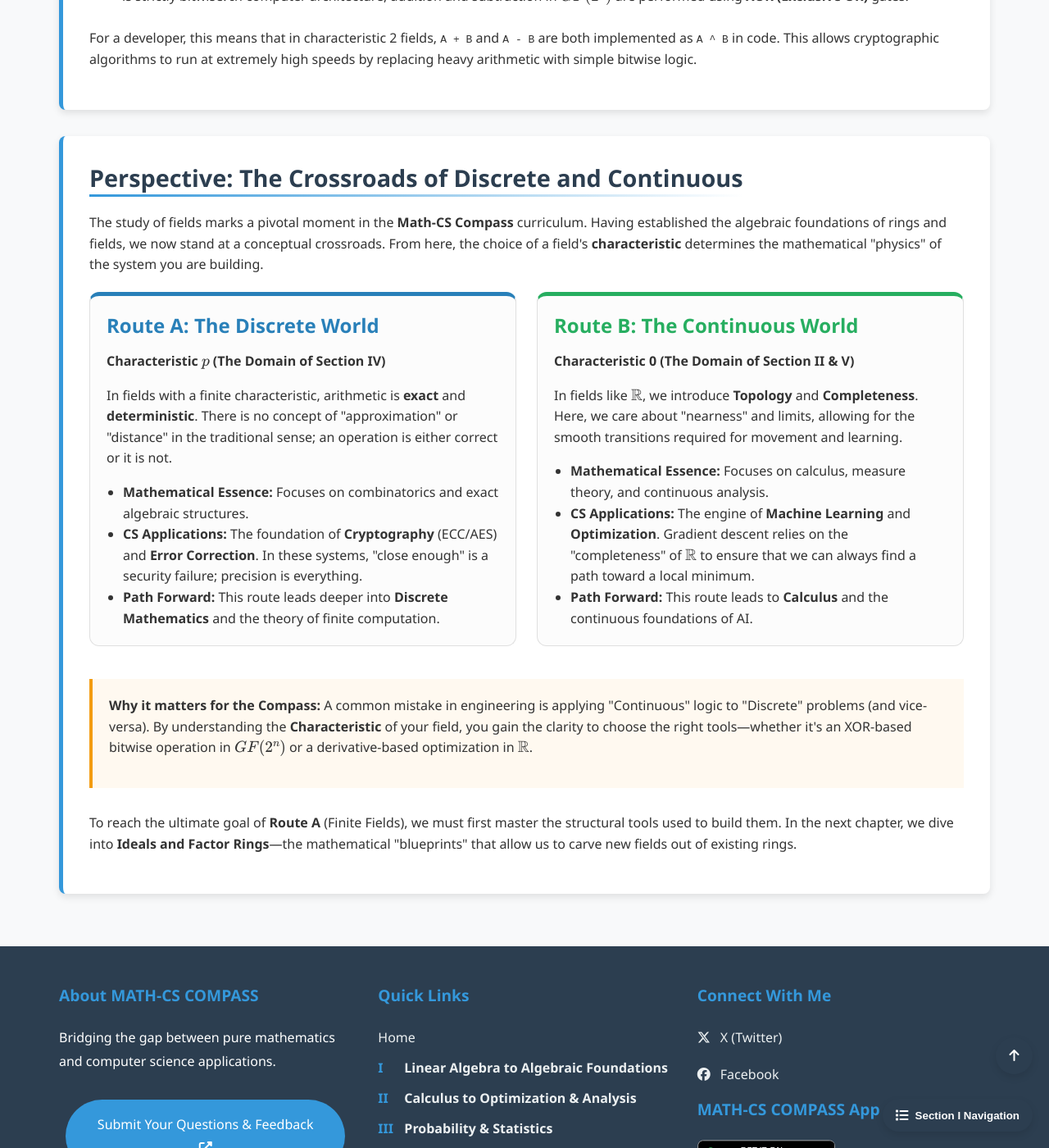
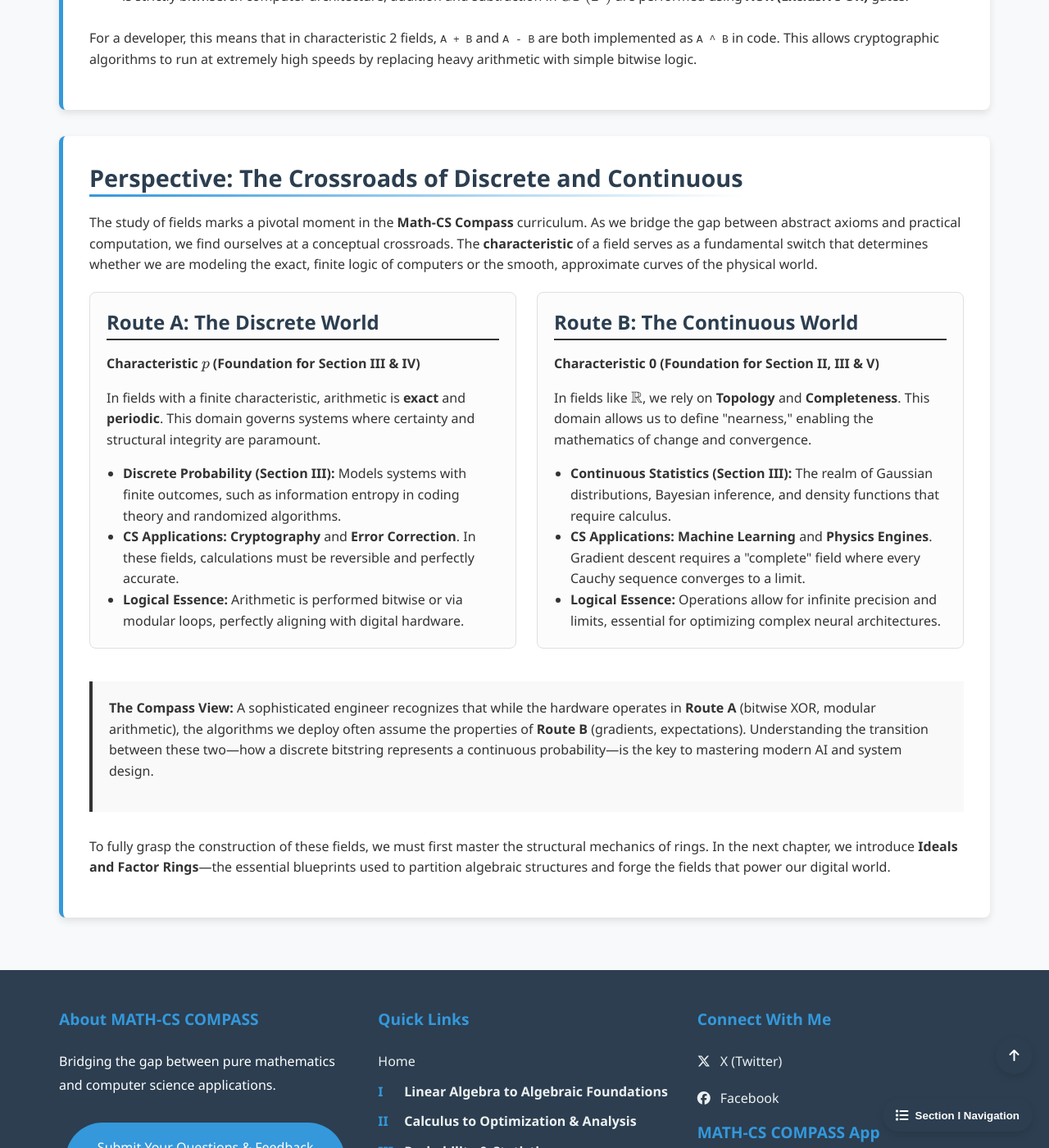
Before and after one commit to Yusukey01/yusukey01.github.io, a Jekyll site: the page built from Mathematics/Linear_algebra/intro_rings.html, in a window 1280 px wide and 1400 px high, scrolled down 11957 px. Shown: the whole window at 82% size. Built offline with Jekyll 4.4.1, drawn with Linux system fonts in a browser that asks for light colours.

Commit message:
write I-18, intro to rings, Characteristic

```diff
--- a/Mathematics/Linear_algebra/intro_rings.html
+++ b/Mathematics/Linear_algebra/intro_rings.html
@@ -802,70 +802,65 @@ noindex: true
 
             </section>
 
-            <section id="perspective" class="section-content">
+           <section id="perspective" class="section-content">
                 <h2>Perspective: The Crossroads of Discrete and Continuous</h2>
 
                 <p>
                     The study of fields marks a pivotal moment in the <strong>Math-CS Compass</strong> curriculum.
-                    Having established the algebraic foundations of rings and fields, we now stand at a
-                    conceptual crossroads. From here, the choice of a field's <strong>characteristic</strong> determines
-                    the mathematical "physics" of the system you are building.
+                    As we bridge the gap between abstract axioms and practical computation, we find ourselves at a
+                    conceptual crossroads. The <strong>characteristic</strong> of a field serves as a fundamental
+                    switch that determines whether we are modeling the exact, finite logic of computers or the smooth,
+                    approximate curves of the physical world.
                 </p>
 
                 <div class="row" style="display: flex; gap: 25px; margin-top: 20px; flex-wrap: wrap;">
-                    <div style="flex: 1; min-width: 300px; border: 1px solid #e0e0e0; padding: 20px; border-radius: 12px; background-color: #fcfcfc; border-top: 5px solid #2980b9;">
-                        <h3 style="color: #2980b9; margin-top: 0;">Route A: The Discrete World</h3>
-                        <p><strong>Characteristic \(p\) (The Domain of Section IV)</strong></p>
+                    <div style="flex: 1; min-width: 300px; border: 1px solid #e0e0e0; padding: 20px; border-radius: 8px; background-color: #fcfcfc;">
+                        <h3 style="margin-top: 0; border-bottom: 2px solid #333; padding-bottom: 5px;">Route A: The Discrete World</h3>
+                        <p><strong>Characteristic \(p\) (Foundation for Section III & IV)</strong></p>
                         <p>
-                            In fields with a finite characteristic, arithmetic is <strong>exact</strong> and <strong>deterministic</strong>.
-                            There is no concept of "approximation" or "distance" in the traditional sense; an operation is
-                            either correct or it is not.
+                            In fields with a finite characteristic, arithmetic is <strong>exact</strong> and <strong>periodic</strong>.
+                            This domain governs systems where certainty and structural integrity are paramount.
                         </p>
-
                         <ul style="padding-left: 20px; margin-top: 15px;">
-                            <li><strong>Mathematical Essence:</strong> Focuses on combinatorics and exact algebraic structures.</li>
-                            <li><strong>CS Applications:</strong> The foundation of <strong>Cryptography</strong> (ECC/AES) and <strong>Error Correction</strong>.
-                            In these systems, "close enough" is a security failure; precision is everything.</li>
-                            <li><strong>Path Forward:</strong> This route leads deeper into <strong>Discrete Mathematics</strong> and the theory of finite computation.</li>
+                            <li><strong>Discrete Probability (Section III):</strong> Models systems with finite outcomes, such as information entropy in coding theory and randomized algorithms.</li>
+                            <li><strong>CS Applications:</strong> <strong>Cryptography</strong> and <strong>Error Correction</strong>. In these fields, calculations must be reversible and perfectly accurate.</li>
+                            <li><strong>Logical Essence:</strong> Arithmetic is performed bitwise or via modular loops, perfectly aligning with digital hardware.</li>
                         </ul>
                     </div>
 
-                    <div style="flex: 1; min-width: 300px; border: 1px solid #e0e0e0; padding: 20px; border-radius: 12px; background-color: #fcfcfc; border-top: 5px solid #27ae60;">
-                        <h3 style="color: #27ae60; margin-top: 0;">Route B: The Continuous World</h3>
-                        <p><strong>Characteristic 0 (The Domain of Section II & V)</strong></p>
+                    <div style="flex: 1; min-width: 300px; border: 1px solid #e0e0e0; padding: 20px; border-radius: 8px; background-color: #fcfcfc;">
+                        <h3 style="margin-top: 0; border-bottom: 2px solid #333; padding-bottom: 5px;">Route B: The Continuous World</h3>
+                        <p><strong>Characteristic 0 (Foundation for Section II, III & V)</strong></p>
                         <p>
-                            In fields like \(\mathbb{R}\), we introduce <strong>Topology</strong> and <strong>Completeness</strong>.
-                            Here, we care about "nearness" and limits, allowing for the smooth transitions required for movement
-                            and learning.
+                            In fields like \(\mathbb{R}\), we rely on <strong>Topology</strong> and <strong>Completeness</strong>.
+                            This domain allows us to define "nearness," enabling the mathematics of change and convergence.
                         </p>
-
                         <ul style="padding-left: 20px; margin-top: 15px;">
-                            <li><strong>Mathematical Essence:</strong> Focuses on calculus, measure theory, and continuous analysis.</li>
-                            <li><strong>CS Applications:</strong> The engine of <strong>Machine Learning</strong> and <strong>Optimization</strong>.
-                            Gradient descent relies on the "completeness" of \(\mathbb{R}\) to ensure that we can always find a
-                            path toward a local minimum.</li>
-                            <li><strong>Path Forward:</strong> This route leads to <strong>Calculus</strong> and the continuous foundations of AI.</li>
+                            <li><strong>Continuous Statistics (Section III):</strong> The realm of Gaussian distributions, Bayesian inference, and density functions that require calculus.</li>
+                            <li><strong>CS Applications:</strong> <strong>Machine Learning</strong> and <strong>Physics Engines</strong>. Gradient descent requires a "complete" field where every Cauchy sequence converges to a limit.</li>
+                            <li><strong>Logical Essence:</strong> Operations allow for infinite precision and limits, essential for optimizing complex neural architectures.</li>
                         </ul>
                     </div>
                 </div>
 
-                <div style="margin-top: 40px; padding: 20px; border-left: 4px solid #f39c12; background-color: #fff9f0;">
+
+
+                <div style="margin-top: 40px; padding: 20px; border-left: 4px solid #333; background-color: #f9f9f9;">
                     <p>
-                        <strong>Why it matters for the Compass:</strong>
-                        A common mistake in engineering is applying "Continuous" logic to "Discrete" problems (and vice-versa).
-                        By understanding the <strong>Characteristic</strong> of your field, you gain the clarity to choose
-                        the right tools—whether it's an XOR-based bitwise operation in \(GF(2^n)\) or a derivative-based
-                        optimization in \(\mathbb{R}\).
+                        <strong>The Compass View:</strong>
+                        A sophisticated engineer recognizes that while the hardware operates in <strong>Route A</strong> (bitwise XOR, modular arithmetic),
+                        the algorithms we deploy often assume the properties of <strong>Route B</strong> (gradients, expectations).
+                        Understanding the transition between these two—how a discrete bitstring represents a continuous probability—is
+                        the key to mastering modern AI and system design.
                     </p>
                 </div>
 
                 <p style="margin-top: 30px;">
-                    To reach the ultimate goal of <strong>Route A</strong> (Finite Fields), we must first master the
-                    structural tools used to build them. In the next chapter, we dive into <strong>Ideals and Factor Rings</strong>—the
-                    mathematical "blueprints" that allow us to carve new fields out of existing rings.
+                    To fully grasp the construction of these fields, we must first master the structural mechanics of rings.
+                    In the next chapter, we introduce <strong>Ideals and Factor Rings</strong>—the essential blueprints used to
+                    partition algebraic structures and forge the fields that power our digital world.
                 </p>
             </section>
-
         </div>
 
         <script src="/js/main.js"></script>
```
